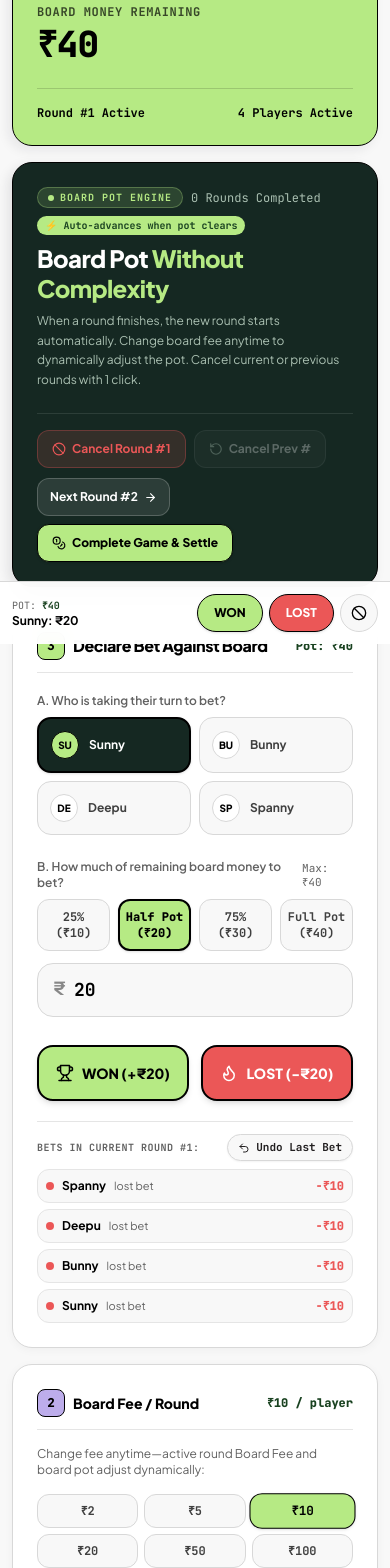
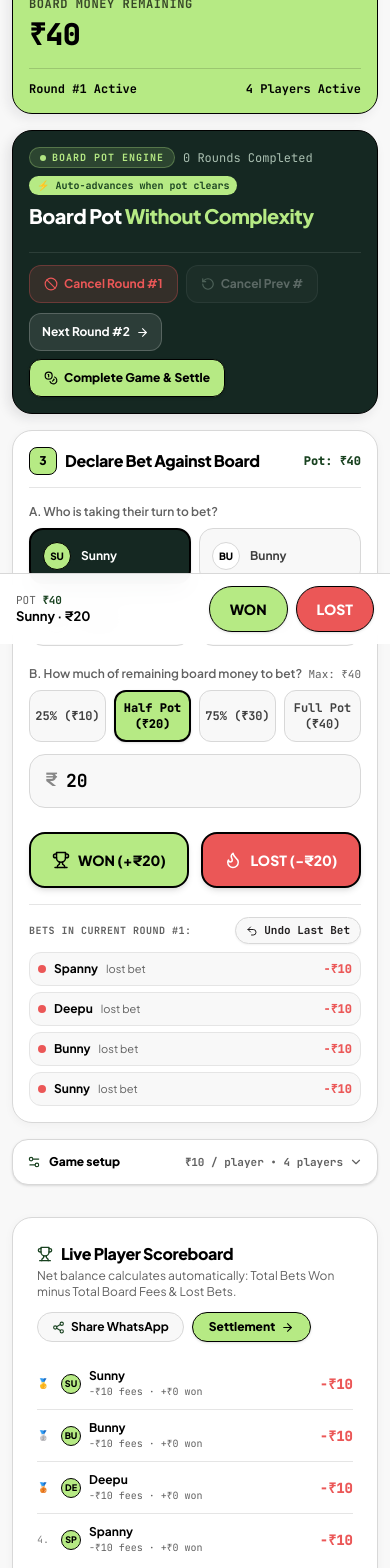
Before and after one commit to Nikhil-sai-nambula/coinledger, a React (Vite) app: page / in a window 390 px wide. Shown: the part 200-1768 px from the top of the page. Built offline with nearby package versions, Linux system fonts and the light colour scheme.

Commit message:
Mobile play deck: setup accordion, stacked scoreboard rows, cleaner quick-bet bar
Updated styling and functionality for mobile game setup accordion, adjusted button sizes, and improved layout for better user experience.

```diff
--- a/src/components/SimpleGameView.tsx
+++ b/src/components/SimpleGameView.tsx
@@ -28,6 +28,9 @@ import {
   ShieldCheck,
   Pause,
   Undo2,
+  ChevronDown,
+  ChevronUp,
+  Settings2,
 } from 'lucide-react'
 
 // Coins Ledger Presets starting from ₹2, ₹5, ₹10, ₹20, ₹50, ₹100
@@ -385,8 +388,20 @@ export const SimpleGameView: React.FC = () => {
     .filter(t => t.roundId === activeRound?.id && (t.category === 'BOARD_PAYOUT' || t.category === 'PLAYER_CONTRIBUTION'))
     .slice(0, 4)
 
+  // Mobile: game setup accordion (board fee + player management) - expanded pre-game,
+  // auto-collapses to a one-line summary once play begins; desktop always shows everything.
+  const gameHasActivity = recentBets.length > 0 || completedRoundsCount > 0
+  const [setupOpen, setSetupOpen] = useState(!gameHasActivity)
+  const setupAutoCollapsed = React.useRef(false)
+  React.useEffect(() => {
+    if (!setupAutoCollapsed.current && gameHasActivity) {
+      setupAutoCollapsed.current = true
+      setSetupOpen(false)
+    }
+  }, [gameHasActivity])
+
   return (
-    <div className="space-y-5 max-w-6xl mx-auto pb-28 sm:pb-8">
+    <div className="space-y-4 sm:space-y-5 max-w-6xl mx-auto pb-28 sm:pb-8">
 
       {/* Celebration Notification */}
       {celebrationMsg && (
@@ -400,7 +415,7 @@ export const SimpleGameView: React.FC = () => {
       <div className="grid grid-cols-1 md:grid-cols-12 gap-4">
 
         {/* BentoML Signature Lime Hero Pot Tile */}
-        <div className="md:col-span-5 cl-card-pot bento-card-green p-6 sm:p-7 flex flex-col justify-between">
+        <div className="md:col-span-5 cl-card-pot bento-card-green p-4 sm:p-7 flex flex-col justify-between">
           <div>
             <div className="flex items-center justify-between">
               <span className="text-[11px] font-mono tracking-widest uppercase font-black text-[#B6EA84] bg-black px-3 py-1 rounded-full">
@@ -415,13 +430,13 @@ export const SimpleGameView: React.FC = () => {
               <span className="text-xs font-mono font-bold text-black/70 uppercase tracking-wider block">
                 Board Money Remaining
               </span>
-              <span className="text-4xl sm:text-5xl font-black font-mono tracking-tight text-black block mt-1">
+              <span className="text-3xl sm:text-5xl font-black font-mono tracking-tight text-black block mt-1">
                 {formatPaise(boardBalancePaise)}
               </span>
             </div>
           </div>
 
-          <div className="mt-6 pt-4 border-t border-black/15 flex items-center justify-between text-xs font-mono font-bold text-black">
+          <div className="mt-4 pt-3 sm:mt-6 sm:pt-4 border-t border-black/15 flex items-center justify-between text-xs font-mono font-bold text-black">
             <span>{activeRound ? `Round #${currentRoundNum} Active` : 'Game Settled'}</span>
             <span>
               {activeCount} {activeCount === 1 ? 'Player' : 'Players'} Active
@@ -431,7 +446,7 @@ export const SimpleGameView: React.FC = () => {
         </div>
 
         {/* BentoML Signature Deep Forest Hero Headline & Actions Tile */}
-        <div className="md:col-span-7 cl-card-dark bento-card-dark p-6 sm:p-7 flex flex-col justify-between relative overflow-hidden">
+        <div className="md:col-span-7 cl-card-dark bento-card-dark p-4 sm:p-7 flex flex-col justify-between relative overflow-hidden">
           <div className="space-y-2 relative z-10">
             <div className="flex items-center gap-2 flex-wrap">
               <span className="text-[10px] font-mono tracking-widest uppercase font-bold text-[#B6EA84] bg-[#B6EA84]/15 border border-[#B6EA84]/30 px-2.5 py-0.5 rounded-full flex items-center gap-1.5">
@@ -446,16 +461,16 @@ export const SimpleGameView: React.FC = () => {
               </span>
             </div>
 
-            <h1 className="text-2xl sm:text-3xl font-extrabold text-white tracking-tight leading-tight">
+            <h1 className="text-xl sm:text-3xl font-extrabold text-white tracking-tight leading-tight">
               Board Pot <span className="text-[#B6EA84]">Without Complexity</span>
             </h1>
-            <p className="text-xs sm:text-sm text-[#D0E6D6]/80 max-w-md leading-relaxed">
+            <p className="hidden sm:block text-xs sm:text-sm text-[#D0E6D6]/80 max-w-md leading-relaxed">
               When a round finishes, the new round starts automatically. Change board fee anytime to dynamically adjust the pot. Cancel current or previous rounds with 1 click.
             </p>
           </div>
 
           {/* DEDICATED CANCELLATION & ROUND CONTROLS */}
-          <div className="mt-6 pt-4 border-t border-white/10 flex flex-wrap items-center justify-between gap-2.5 relative z-10">
+          <div className="mt-4 pt-3 sm:mt-6 sm:pt-4 border-t border-white/10 flex flex-wrap items-center justify-between gap-2.5 relative z-10">
             <div className="flex items-center gap-2 flex-wrap">
               {/* Cancel Current Round Button */}
               <button
@@ -512,7 +527,7 @@ export const SimpleGameView: React.FC = () => {
       <div className="grid grid-cols-1 lg:grid-cols-12 gap-4">
 
         {/* The Betting Deck */}
-        <div className="lg:col-span-7 cl-card-charcoal bento-card-white p-6 sm:p-7 space-y-5">
+        <div className="lg:col-span-7 cl-card-charcoal bento-card-white p-4 sm:p-7 space-y-4 sm:space-y-5">
           <div className="flex items-center justify-between border-b border-[#E5E5E5] pb-3">
             <div className="flex items-center gap-2">
               <div className="w-7 h-7 rounded-[8px] bg-[#B6EA84] text-black border border-black flex items-center justify-center font-black text-xs">
@@ -775,6 +790,24 @@ export const SimpleGameView: React.FC = () => {
         {/* Board Fee & Table Setup */}
         <div className="lg:col-span-5 space-y-4">
 
+          {/* Mobile: Game setup accordion toggle (desktop always shows everything below) */}
+          <button
+            type="button"
+            onClick={() => setSetupOpen(o => !o)}
+            className="lg:hidden w-full flex items-center justify-between gap-2 p-3.5 rounded-[16px] bg-white border border-[#D8D8D8] cursor-pointer shadow-sm"
+          >
+            <span className="flex items-center gap-2 text-xs font-extrabold text-black">
+              <Settings2 size={14} className="text-[#194220]" />
+              <span>Game setup</span>
+            </span>
+            <span className="flex items-center gap-1.5 text-[11px] font-mono text-[#616161] font-bold">
+              <span>{formatPaise(boardMoneyPaise)} / player &bull; {activeCount} players</span>
+              {setupOpen ? <ChevronUp size={14} /> : <ChevronDown size={14} />}
+            </span>
+          </button>
+
+          <div className={`${setupOpen ? 'space-y-4' : 'hidden'} lg:block lg:space-y-4`}>
+
           {/* Board Fee Config Box */}
           <div className="cl-card-charcoal bento-card-white p-6 space-y-4 bg-white border border-[#D8D8D8] rounded-[20px]">
             <div className="flex items-center justify-between border-b border-[#E5E5E5] pb-3">
@@ -956,6 +989,8 @@ export const SimpleGameView: React.FC = () => {
             </div>
           </div>
 
+          </div>{/* end mobile setup accordion wrapper */}
+
         </div>
 
       </div>
@@ -994,8 +1029,8 @@ export const SimpleGameView: React.FC = () => {
           </div>
         </div>
 
-        {/* Scoreboard Table */}
-        <div className="overflow-x-auto">
+        {/* Scoreboard Table (desktop) */}
+        <div className="hidden sm:block overflow-x-auto">
           <table className="w-full text-left text-xs">
             <thead>
               <tr className="border-b border-[#E5E5E5] text-[#616161] uppercase tracking-wider font-mono text-[10px]">
@@ -1065,6 +1100,40 @@ export const SimpleGameView: React.FC = () => {
                 })}
             </tbody>
           </table>
+        </div>
+
+        {/* Mobile: stacked scoreboard rows (no horizontal scrolling) */}
+        <div className="sm:hidden divide-y divide-[#E5E5E5]">
+          {[...players]
+            .sort((a, b) => (playerSummaries[b.id]?.netPositionPaise || 0) - (playerSummaries[a.id]?.netPositionPaise || 0))
+            .map((p, idx) => {
+              const s = playerSummaries[p.id]
+              const net = s?.netPositionPaise || 0
+              const paid = s?.totalContributionsPaise || 0
+              const won = s?.totalPayoutsPaise || 0
+
+              return (
+                <div key={p.id} className="py-2.5 flex items-center justify-between gap-2">
+                  <div className="flex items-center gap-2 min-w-0">
+                    <span className="text-[#888888] text-[10px] w-4 shrink-0 font-mono">
+                      {idx === 0 ? '🥇' : idx === 1 ? '🥈' : idx === 2 ? '🥉' : `${idx + 1}.`}
+                    </span>
+                    <div className="w-5 h-5 rounded-full flex items-center justify-center text-[9px] font-black text-black bg-[#B6EA84] border border-black shrink-0">
+                      {p.name.substring(0, 2).toUpperCase()}
+                    </div>
+                    <div className="min-w-0">
+                      <span className="text-xs font-bold text-black truncate block">{p.name}</span>
+                      <span className="text-[10px] font-mono text-[#616161] block">
+                        -{formatPaise(paid)} fees &middot; +{formatPaise(won)} won
+                      </span>
+                    </div>
+                  </div>
+                  <span className={`text-sm font-black font-mono shrink-0 ${net > 0 ? 'text-[#194220]' : net < 0 ? 'text-[#EB5757]' : 'text-[#616161]'}`}>
+                    {net > 0 ? `+${formatPaise(net)}` : formatPaise(net)}
+                  </span>
+                </div>
+              )
+            })}
         </div>
       </div>
 
@@ -1257,48 +1326,32 @@ export const SimpleGameView: React.FC = () => {
 
       {/* MOBILE STICKY BOTTOM PLAY BAR */}
       {!isBettingDisabled && (
-        <div className="fixed bottom-0 left-0 right-0 z-40 sm:hidden bg-white/95 border-t border-[#D8D8D8] p-3 backdrop-blur-md">
-          <div className="flex items-center justify-between gap-2 max-w-md mx-auto">
-            <div className="min-w-0">
-              <span className="text-[10px] text-[#616161] font-mono block">
-                POT: <strong className="text-[#194220] font-bold">{formatPaise(boardBalancePaise)}</strong>
+        <div className="fixed bottom-0 left-0 right-0 z-40 sm:hidden bg-white/95 border-t border-[#D8D8D8] px-4 py-3 backdrop-blur-md">
+          <div className="flex items-center justify-between gap-3 max-w-md mx-auto">
+            <div className="min-w-0 leading-tight">
+              <span className="text-[11px] text-[#616161] font-mono block">
+                POT <strong className="text-[#194220] font-bold">{formatPaise(boardBalancePaise)}</strong>
               </span>
-              <span className="text-xs font-bold text-black truncate block">
-                {players.find(p => p.id === bettingPlayerId)?.name}: ₹{betAmountRupees}
+              <span className="text-[13px] font-bold text-black truncate block">
+                {players.find(p => p.id === bettingPlayerId)?.name} &middot; ₹{betAmountRupees}
               </span>
             </div>
 
-            <div className="flex items-center gap-1.5 shrink-0">
+            <div className="flex items-center gap-2 shrink-0">
               <button
                 onClick={() => handleExecuteBet('WON')}
                 disabled={boardBalancePaise <= 0 || !betAmountRupees || parseInt(betAmountRupees) <= 0 || parseInt(betAmountRupees) > currentBoardRupees}
-                className="px-4 py-2.5 rounded-full bg-[#B6EA84] hover:bg-[#a5db71] active:scale-95 text-black font-black text-xs border border-black shadow-sm disabled:opacity-40"
+                className="px-5 py-3 rounded-full bg-[#B6EA84] hover:bg-[#a5db71] active:scale-95 text-black font-black text-sm border border-black shadow-sm disabled:opacity-40"
               >
                 WON
               </button>
               <button
                 onClick={() => handleExecuteBet('LOST')}
                 disabled={boardBalancePaise <= 0 || !betAmountRupees || parseInt(betAmountRupees) <= 0 || parseInt(betAmountRupees) > currentBoardRupees}
-                className="px-4 py-2.5 rounded-full bg-[#EB5757] hover:bg-[#d94848] active:scale-95 text-white font-black text-xs border border-black shadow-sm disabled:opacity-40"
+                className="px-5 py-3 rounded-full bg-[#EB5757] hover:bg-[#d94848] active:scale-95 text-white font-black text-sm border border-black shadow-sm disabled:opacity-40"
               >
                 LOST
               </button>
-              <button
-                onClick={() => setShowCancelCurrentModal(true)}
-                className="p-2.5 rounded-full bg-[#F8F8F8] border border-[#D8D8D8] text-black hover:text-[#EB5757] active:scale-95 transition-colors"
-                title="Cancel Current Round"
-              >
-                <Ban size={16} />
-              </button>
-              {lastCompletedRound && (
-                <button
-                  onClick={() => setShowCancelPrevModal(true)}
-                  className="p-2.5 rounded-full bg-[#F8F8F8] border border-[#D8D8D8] text-black hover:text-[#EB5757] active:scale-95 transition-colors"
-                  title={`Cancel Previous Round #${lastCompletedRound.roundNumber}`}
-                >
-                  <RotateCcw size={16} />
-                </button>
-              )}
             </div>
           </div>
         </div>
```
